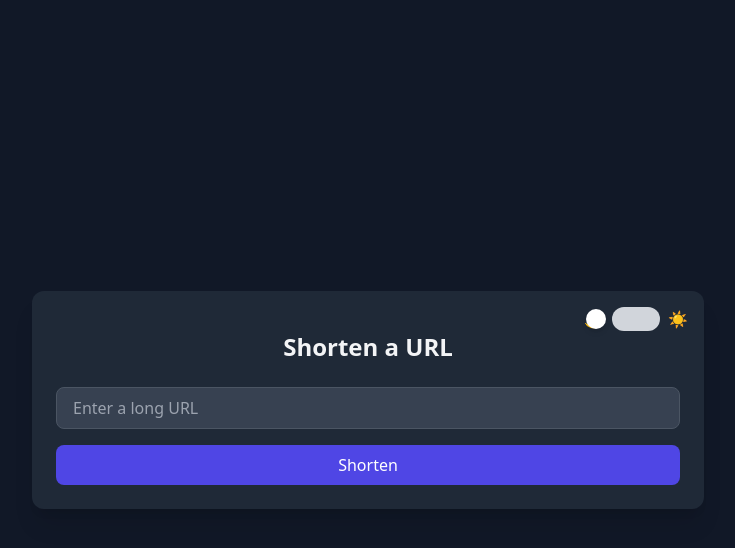
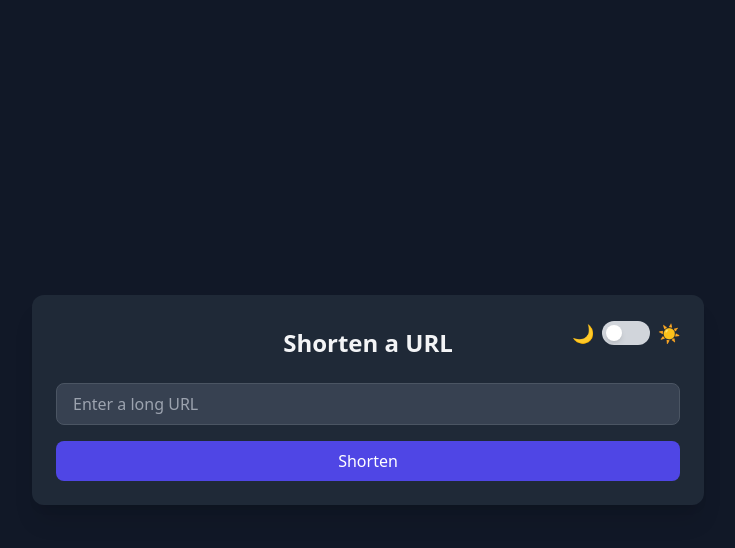
Before and after one commit to Divijava/shortly-flask, a Flask app: page / in a window 1280 px wide. Shown: the top 548 px of the page, without its empty margins (272-1007 px from the left). Run offline with Flask 3, Linux system fonts and the light colour scheme; data that the repository does not hold is empty; some libraries are stand-ins or nearby versions.

Commit message:
dark mode toggle with animated slider

```diff
--- a/templates/index.html
+++ b/templates/index.html
@@ -6,30 +6,29 @@
   <title>Shortly — URL Shortener</title>
   <script src="https://cdn.tailwindcss.com"></script>
   <script>
-    tailwind.config = { darkMode: 'class' }
+    tailwind.config = {
+      darkMode: 'class',
+    }
   </script>
-  <style>
-    input:checked + div + .dot {
-      transform: translateX(1.5rem);
-    }
-  </style>
 </head>
 <body class="bg-gray-100 dark:bg-gray-900 text-gray-800 dark:text-gray-100 min-h-screen flex items-center justify-center px-4">
   <div class="bg-white dark:bg-gray-800 shadow-xl rounded-xl p-6 w-full max-w-2xl relative">
 
     <!-- Dark Mode Toggle -->
-    <div class="absolute top-4 right-4 flex items-center gap-2">
-      <span class="text-yellow-500">🌙</span>
-      <label for="darkToggle" class="inline-flex items-center cursor-pointer">
-        <input type="checkbox" id="darkToggle" class="sr-only peer">
-        <div class="w-12 h-6 bg-gray-300 rounded-full peer-checked:bg-indigo-600 transition-colors duration-300"></div>
-        <div class="dot absolute top-0.5 left-0.5 w-5 h-5 bg-white rounded-full shadow-md transition-transform duration-300"></div>
+    <div class="absolute top-6 right-6 flex items-center gap-2">
+      <span class="text-yellow-400 text-lg">🌙</span>
+      <label for="dark-toggle" class="inline-flex items-center cursor-pointer relative">
+        <input type="checkbox" id="dark-toggle" class="sr-only peer">
+        <div class="w-12 h-6 bg-gray-300 peer-checked:bg-indigo-600 rounded-full transition-colors duration-300"></div>
+        <div class="absolute left-1 top-1 w-4 h-4 bg-white rounded-full shadow-md transform transition-transform duration-300 peer-checked:translate-x-6"></div>
       </label>
-      <span class="text-yellow-400">☀️</span>
+      <span class="text-yellow-500 text-lg">☀️</span>
     </div>
 
-    <h1 class="text-2xl font-bold text-center mb-6 mt-4">Shorten a URL</h1>
+    <!-- Title -->
+    <h1 class="text-2xl font-bold text-center mb-6 mt-2">Shorten a URL</h1>
 
+    <!-- Form -->
     <form method="POST" class="flex flex-col gap-4">
       <input
         type="text"
@@ -46,6 +45,7 @@
       </button>
     </form>
 
+    <!-- Short URL -->
     {% if short_url %}
     <div class="mt-6 text-center text-sm">
       <p>Short URL:</p>
@@ -72,6 +72,7 @@
     </div>
     {% endif %}
 
+    <!-- Recent Links Table -->
     {% if links %}
     <h2 class="mt-8 text-lg font-semibold">Recent Links</h2>
     <div class="overflow-x-auto mt-2">
@@ -97,32 +98,23 @@
       </table>
     </div>
     {% endif %}
+
   </div>
 
   <script>
-    const toggle = document.getElementById('darkToggle');
-    const html = document.documentElement;
-
-    if (localStorage.getItem("theme") === "dark") {
-      toggle.checked = true;
-      html.classList.add("dark");
-    }
-
-    toggle.addEventListener("change", function () {
-      if (this.checked) {
-        html.classList.add("dark");
-        localStorage.setItem("theme", "dark");
-      } else {
-        html.classList.remove("dark");
-        localStorage.setItem("theme", "light");
-      }
-    });
-
+    // Copy to clipboard
     function copyToClipboard(text) {
       navigator.clipboard.writeText(text).then(() => {
         alert("Copied to clipboard!");
       });
     }
+
+    // Dark mode toggle
+    const toggle = document.getElementById('dark-toggle');
+    const html = document.documentElement;
+    toggle.addEventListener('change', () => {
+      html.classList.toggle('dark');
+    });
   </script>
 </body>
 </html>
```
